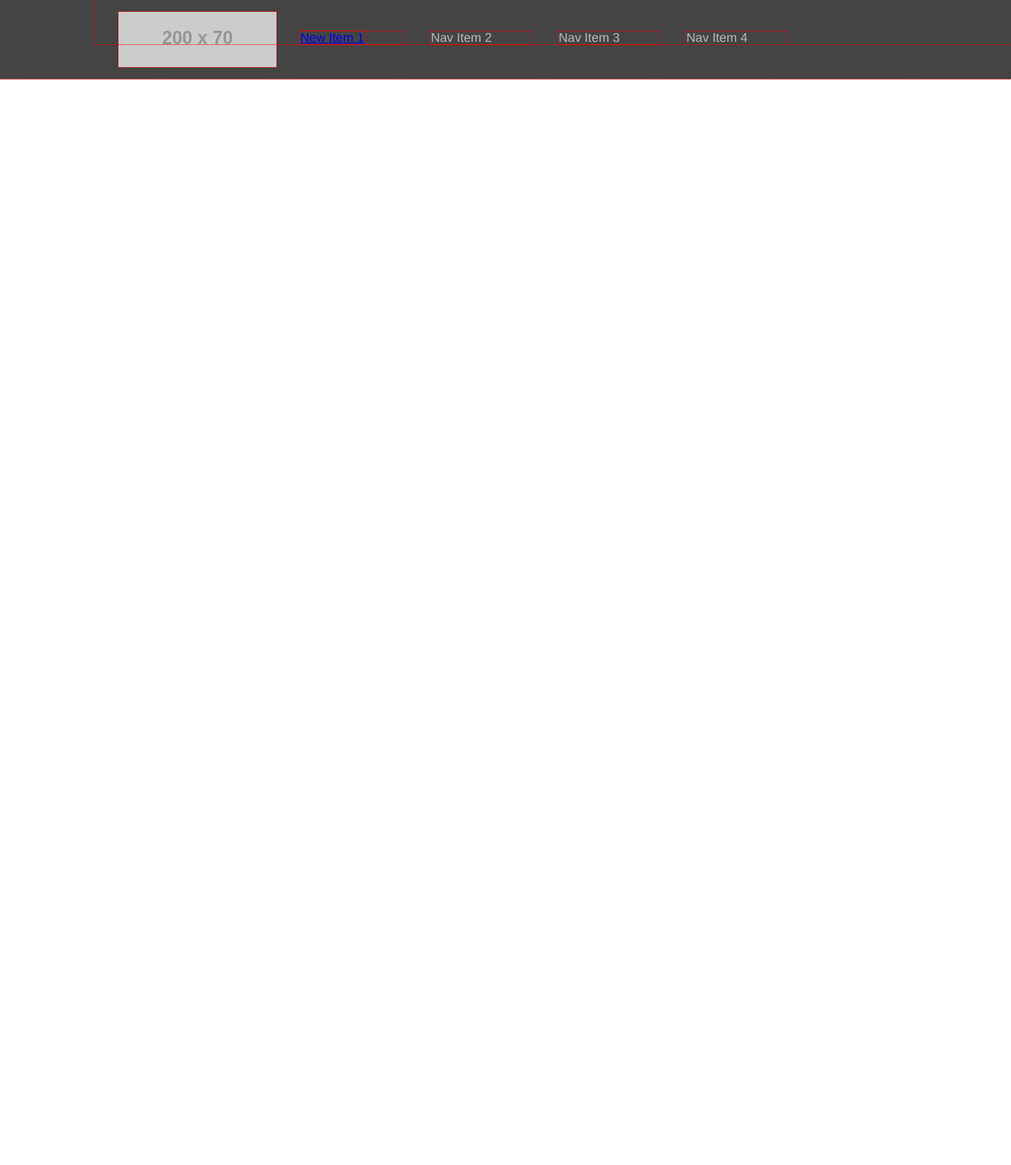
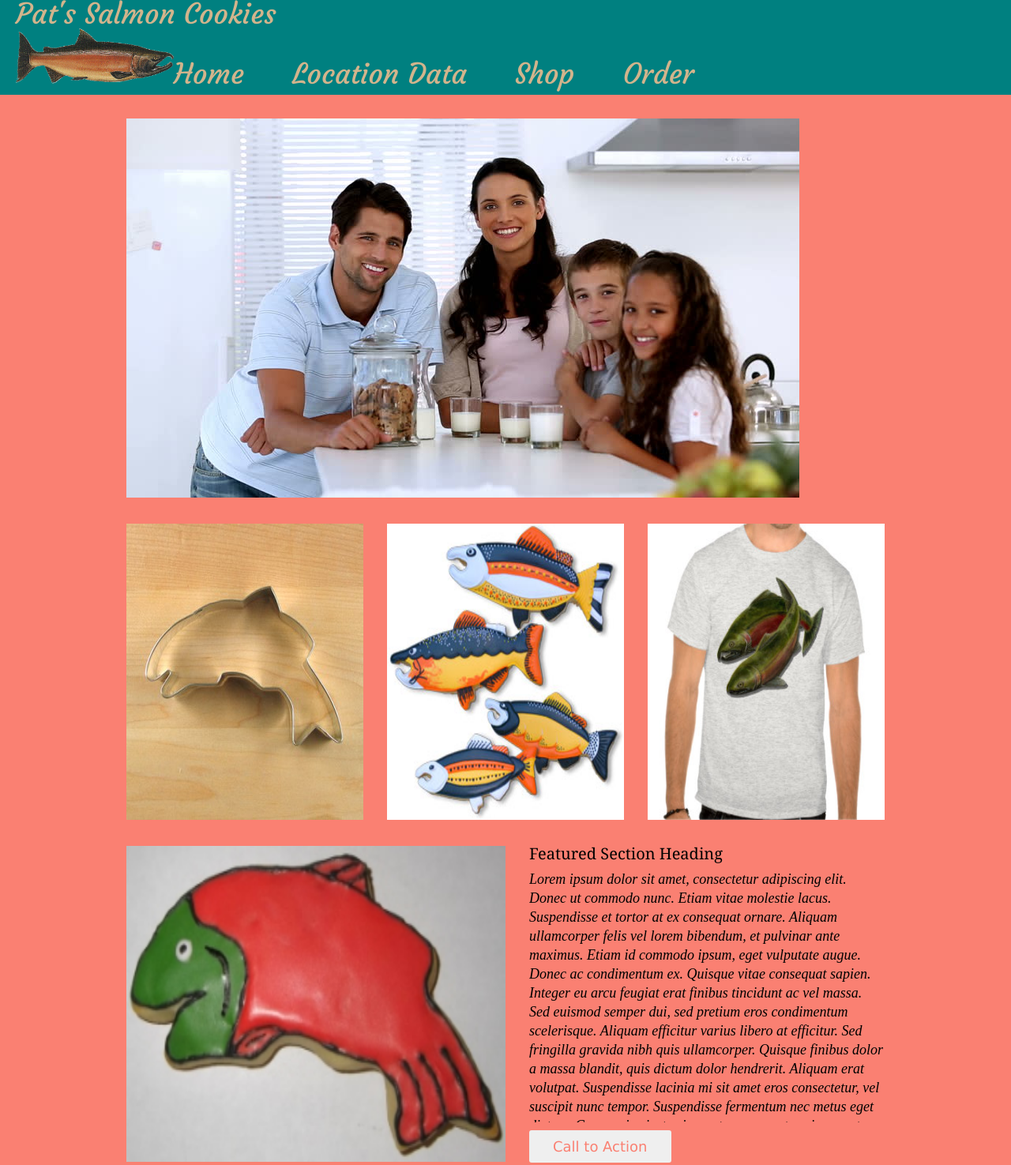
Before and after one commit to DwayneWayneJr/cookie-stand, a plain HTML site: page index.html in a window 1280 px wide. Shown: the top 1475 px of the page at 79% size. Before the commit the page ends 800 px from the top, so only its background shows below. Drawn offline with Linux system fonts and the light colour scheme; files that its build step writes are made by us from their sources; placeholder pictures from the web are drawn by us.

Commit message:
final changes for sumbission

```diff
--- a/css/style.css
+++ b/css/style.css
@@ -1,16 +1,126 @@
-* {
+/* * {
   outline: 1px dotted red;
+} */
+
+/*HEADER*/
+
+body {
+  background: salmon;
 }
 
 header {
-   color:tan;
-   background: teal;
-   font-size: 28px;
-   font-family: Cambria, Cochin, Georgia, Times, 'Times New Roman', serif;
+  height: 120px;
+  background-color:teal;
+  color: tan;
+  font-size: 36px;
+  font-family: 'Courgette', cursive;
 }
-body {
-  background: salmon;
+
+h1 {
+  margin-left: 20px;
 }
-table, th, td {
-  border: 1px solid black;
-  }
+nav {
+  width: 960px;
+  height: 120px;
+  color: tan
+}
+
+header img {
+  float: left;
+  width: 200px;
+  height: 70px;
+  margin-left: 20px;
+  margin-bottom: 0px;
+}
+
+header ul li {
+  display: inline-block;
+  margin-top: 40px;
+  margin-right: 50px;
+}
+
+a {
+  color: tan;
+  text-decoration: none;
+}
+
+/*Main Section image column*/
+
+main {
+  width: 960px;
+  margin: 30px auto;
+}
+
+main ul li {
+  list-style: none;
+  float: left;
+  margin: 30px 30px 30px 0px;
+}
+
+main ul li:last-child {
+  margin-right: 0px;
+}
+
+.items {
+  width: 300px;
+  height: 375px;
+}
+/*MAIN - Featured Section*/
+
+#big {
+  width: 480px;
+  height: 400px;
+}
+
+section img {
+  float: left;
+}
+
+section div {
+  width: calc(50% - 30px);
+  float: left;
+  padding-left: 30px;
+  margin-bottom: 30px;
+}
+
+h2 {
+  font-size: 20px;
+  font-family: Georgia, 'Times New Roman', Times, serif;
+  margin-bottom: 10px;
+}
+
+section div p {
+  height: 320px;
+  overflow: auto;
+  font-size: 18px;
+  line-height: 24px;
+  font-style: italic;
+}
+
+button {
+  font-family: Verdana, Geneva, Tahoma, sans-serif;
+  border: none;
+  padding: 10px 30px;
+  color: salmon;
+  border-radius: 3px;
+  font-size: 18px;
+  margin-top: 10px;
+  transition: 350ms;
+  cursor: pointer;
+}
+
+button:hover {
+  background: teal;
+}
+
+/*Footer */
+
+footer {
+  background: teal;
+  height: 150px;
+  clear: both;
+}
+
+#footerpic {
+  height: 150px;
+}
--- /dev/null
+++ b/css/style.sales.css
@@ -0,0 +1,104 @@
+/* * {
+  outline: 1px dotted red;
+} */
+
+/* Header */
+header {
+  height: 120px;
+   background: teal;
+   color:tan;
+   font-size: 36px;
+  font-family: 'Courgette', cursive;
+}
+
+h1 {
+margin-left: 20px;
+}
+
+nav {
+  width: 960px;
+  height: 120px;
+  color: tan;
+}
+
+header img {
+  float: left;
+  width: 200px;
+  height: 70px;
+  margin-left: 20px;
+  margin-bottom: 0px;
+}
+
+header ul li {
+  display: inline-block;
+  margin-top: 20px;
+  margin-right: 30px;
+    margin-left: 20px;
+    margin-bottom: 10px;
+    font-size: 28px;
+}
+
+a {
+  color: tan;
+  text-decoration: none;
+}
+
+body {
+  background: salmon;
+}
+
+h4 {
+  margin-top: 30px;
+  margin-bottom: 0px;
+  color: whitesmoke;
+  font-size: 28px;
+  font-family: 'Amaranth', sans-serif;
+}
+
+table{
+  width: 700px;
+  height: 250px;
+}
+
+table, th {
+  border: 3px solid tan;
+  text-align: left;
+  font-size: 24px;
+  font-family: 'Lekton', sans-serif;
+}
+
+table, td {
+  margin-top: 2px;
+  background: teal;
+  border: 3px solid tan;
+  color:whitesmoke;
+  font-size: 14px;
+  font-family: 'Lekton', sans-serif;
+  }
+
+  form {
+    width: 500px;
+    height: 250px;
+    border: 3px solid tan;
+    background: teal;
+    color: tan;
+    margin-top: 5px;
+    font-size: 18px;
+    font-family: 'Amaranth', sans-serif;
+  }
+
+  button {
+    border: none;
+    padding: 10px 30px;
+    color: teal;
+    border-radius: 3px;
+    font-size: 18px;
+    font-family: 'Lekton', sans-serif;
+    margin-top: 10px;
+    transition: 350ms;
+    cursor: pointer;
+  }
+
+  button:hover {
+    background: salmon;
+  }
--- a/css/styleindex.css
+++ /dev/null
@@ -1,103 +0,0 @@
-* {
-  outline: 1px dotted red;
-}
-body {
-  font-family: helvetica, sans-serif;
-  background: whit#FFF;
-  /* width: 100vw; */
-}
-
-header {
-  background-color: #444;
-  height: 100px;
-}
-
-nav {
-  width: 960;
-  margin: 0 auto;
-  margin-left: 120px;
-}
-
-nav img {
-  float: left;
-  margin-top: 15px;
-  margin-right: 0px;
-  margin-left: 30px;
-}
-
-nav li {
-  display: inline-block;
-  margin-top: 40px;
-  margin-right: 0px;
-  margin-left: 30px;
-  padding-right: 50px;
-  color: #bbbbbb;
-}
-
-main {
-  width: 960px;
-  margin: 0 auto;
-}
-
-div.hero {
-  margin-top: 25px;
-}
-
-div.sub {
-  margin-top: 25px;
-}
-
-div.sub>img {
-  margin-right: 30px;
-  float: left;
-}
-
-div.sub>img:last-child {
-  margin-right: 0px;
-}
-
-div.feature {
-  float: left;
-  margin-top: 25px;
-  margin-bottom: 25px;
-}
-
-div.feature>img {
-  float: left;
-  margin-right: 25px;
-}
-
-div.text {
-  height: 300px;
-  overflow: auto;
-  margin-bottom: 17px;
-}
-
-div.feature h1 {
-  font-size: 24px;
-  margin-bottom: 15px;
-}
-
-div.feature p {
-  scroll-padding-bottom: 15px;
-}
-
-div.feature button {
-  border: none;
-  background: #000;
-  padding: 8px 30px;
-  color: #FFF;
-  font-weight: 700;
-}
-
-div.feature button:hover {
-  background: red;
-  transition-delay: 350ms;
-}
-
-body footer {
-  clear: left;
-  height: 200px;
-  background: #444;
-  z-index: 0;
-}
--- a/index.html
+++ b/index.html
@@ -1,27 +1,82 @@
 <!DOCTYPE html>
+
 <html>
 
 <head>
-  <title> Pat's Salmon Cookies</title>
-
-  <link href="css/reset.css" rel="stylesheet" type="text/css">
-
-  <link href="css/styleindex.css" rel="stylesheet" type="text/css">
+	<title>Pat's Salmon Cookies</title>
+	<link href="css/reset.css" rel="stylesheet" type="text/css">
+	<link href="css/style.css" rel="stylesheet" type="text/css">
+<link href="https://fonts.googleapis.com/css?family=Courgette&display=swap" rel="stylesheet">
 </head>
 
 <body>
+	<header>
+		<h1>Pat's Salmon Cookies</h1>
 
-  <header>
-    <nav>
-      <img src="https://placehold.it/200x70/000" alt="img">
-      <ul>
-        <li><a href="new item 1">New Item 1</a></li>
-        <li>Nav Item 2</li>
-        <li>Nav Item 3</li>
-        <li>Nav Item 4</li>
-      </ul>
+		<nav>
+			<img src="images/salmon.png" alt="salmon">
+      <ul><h3>
+        <li><a href="index.html">Home</a></li>
+        <li><a href="sales.html">Location Data</a></li>
+        <li><a href="index.html">Shop</a></li>
+        <li><a href="index.html">Order</a></li>
+      </h3></ul>
     </nav>
-  </header>
+    </header>
 
+  <main>
+    <img src="images/family.jpg" alt="family">
+    <ul>
+      <li>
+        <img class="items" src="images/cutter.jpeg" alt="cutter">
+      </li>
+      <li>
+        <img class="items" src="images/fish.jpg">
+      </li>
+      <li>
+        <img class="items" src="images/shirt.jpg">
+      </li>
+    </ul>
+    <section>
+      <img id="big" src="images/frosted-cookie.jpg">
+      <div>
+        <h2>Featured Section Heading</h2>
+        <p>
 
+          Lorem ipsum dolor sit amet, consectetur adipiscing elit. Donec ut commodo nunc. Etiam vitae molestie lacus.
+          Suspendisse et tortor at ex consequat ornare. Aliquam ullamcorper felis vel lorem bibendum, et pulvinar ante
+          maximus. Etiam id commodo ipsum, eget vulputate augue. Donec ac condimentum ex. Quisque vitae consequat
+          sapien. Integer eu arcu feugiat erat finibus tincidunt ac vel massa. Sed euismod semper dui, sed pretium eros
+          condimentum scelerisque. Aliquam efficitur varius libero at efficitur. Sed fringilla gravida nibh quis
+          ullamcorper. Quisque finibus dolor a massa blandit, quis dictum dolor hendrerit. Aliquam erat volutpat.
+          Suspendisse lacinia mi sit amet eros consectetur, vel suscipit nunc tempor.
+
+          Suspendisse fermentum nec metus eget dictum. Cras varius justo risus, ut ornare metus viverra ut. Suspendisse
+          blandit ipsum quis ligula laoreet viverra. Nunc ac metus tincidunt, viverra elit id, condimentum leo. Ut
+          scelerisque libero ac nisi dignissim, eget tristique mi ullamcorper. Etiam dignissim convallis metus, quis
+          viverra lacus blandit vel. Vestibulum ornare dui at ligula pulvinar consectetur. Mauris aliquam pulvinar
+          porttitor. Vivamus porta turpis sed nulla luctus, ac dignissim lorem suscipit. In fermentum quis dolor quis
+          vestibulum. Nullam dui felis, pulvinar et mi quis, venenatis euismod quam.
+        </p>
+        <button>Call to Action</button>
+      </div>
+    </section>
+  </main>
+  <footer>
+    <img id="footerpic" src="images/chinook.jpg">
+  </footer>
 </body>
+
+</html>
+© 2019 GitHub, Inc.
+Terms
+Privacy
+Security
+Status
+Help
+Contact GitHub
+Pricing
+API
+Training
+Blog
+About
```
Also changed, not shown: sales.html (+14 -14 lines), css/reset.css (renamed from reset.css), images/chinook.jpg (added), images/cutter.jpeg (added), images/family.jpg (added), images/fish.jpg (added), images/frosted-cookie.jpg (added), images/salmon.png (added), images/shirt.jpg (added).
